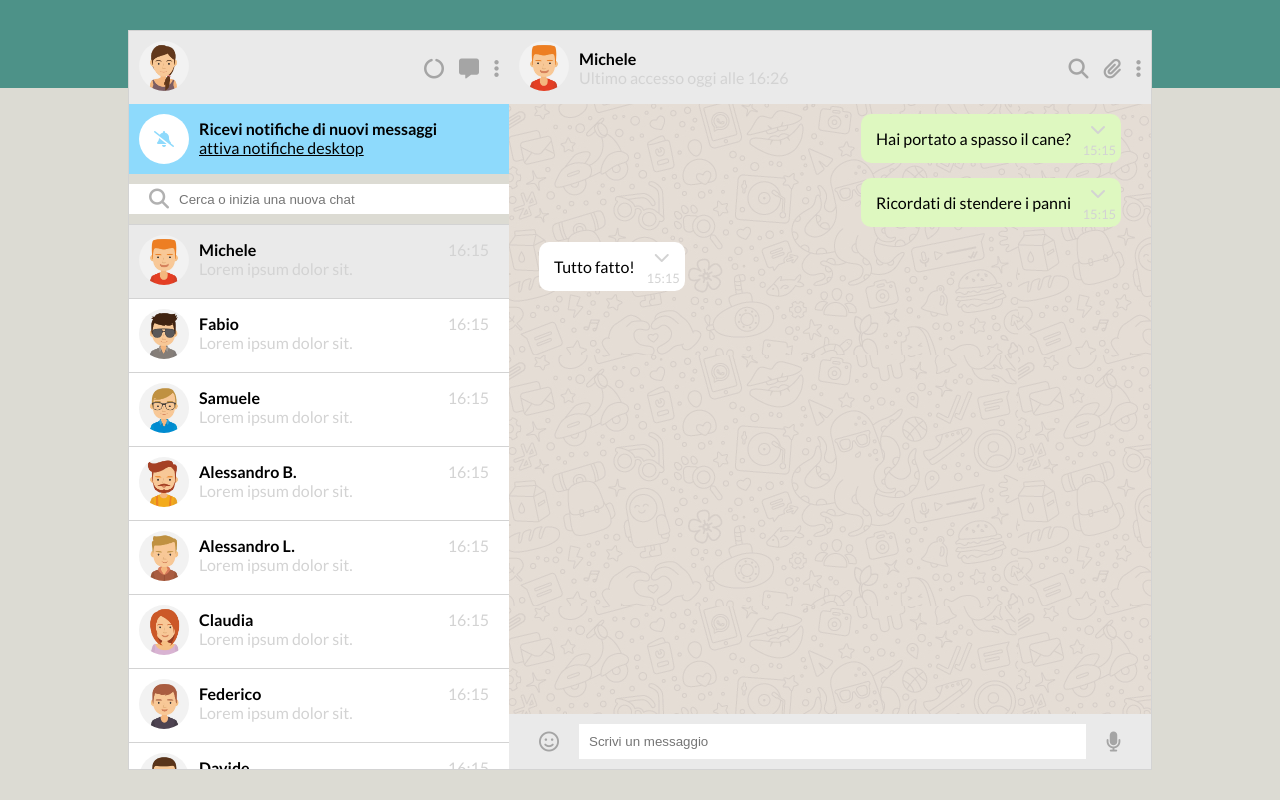
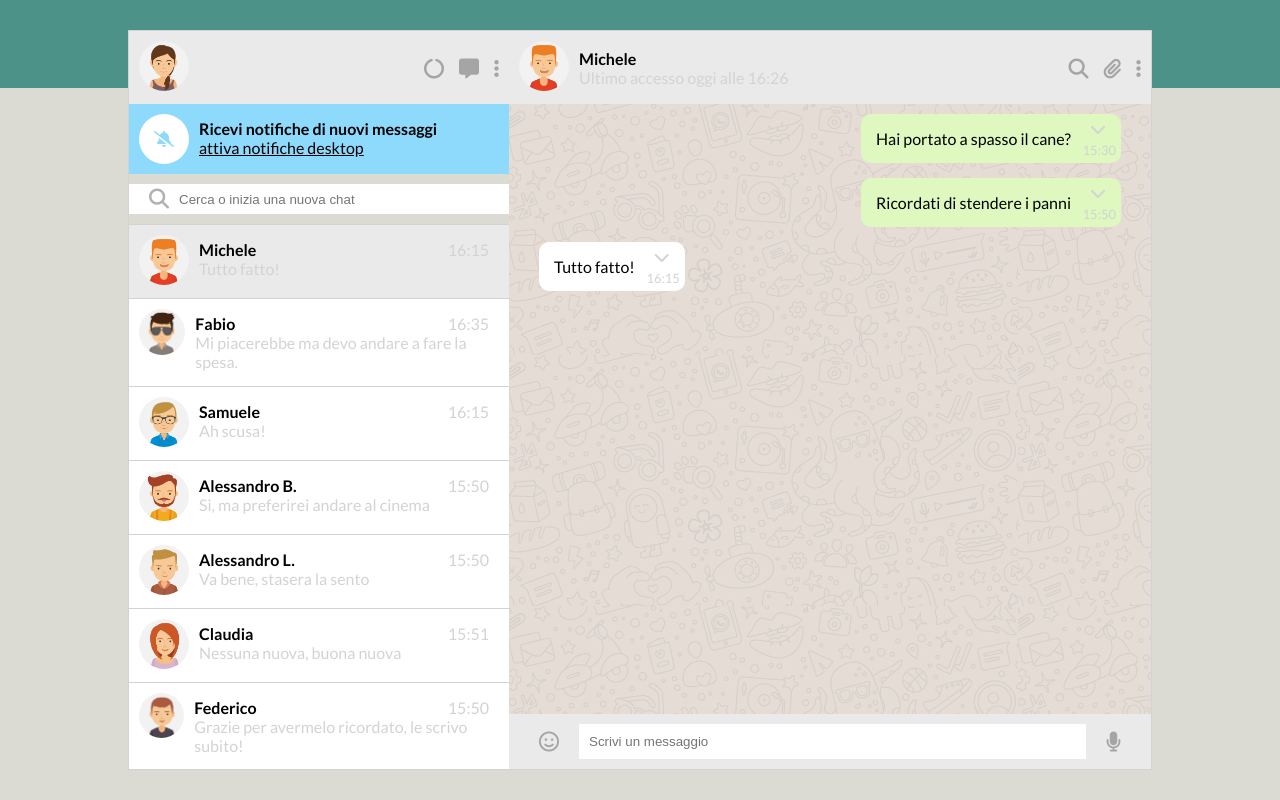
Before and after one commit to LuigiRiva99/vue-boolzapp, a plain HTML site: page index.html in a window 1280 px wide. Drawn offline with nearby package versions, Linux system fonts and the light colour scheme.

Commit message:
ADD: MILESTONE 5, last message and hour shown on contact list

```diff
--- a/index.html
+++ b/index.html
@@ -68,9 +68,9 @@
                                 <div class="card-body">
                                     <div class="name-time flex">
                                         <div class="name">{{element.name}}</div>
-                                        <div class="time">16:15</div>
+                                        <div class="time">{{element.messages[element.messages.length - 1].date.slice(11,16)}}</div>
                                     </div>
-                                    <p class="card-subheading">Lorem ipsum dolor sit.</p>
+                                    <p class="card-subheading">{{element.messages[element.messages.length - 1].message}}</p>
                                 </div>
                             </li>
                             <!-- <li class="card friend flex">
@@ -192,7 +192,7 @@
                             class="message"
                             :class="el.status === 'sent' ? 'sent' : 'received'"
                             >
-                                <p>{{el.message}}</p>
+                                <p class="msg_of">{{el.message}}</p>
                                 <div class="message-arrow" @click="openMessageMenu(i)">
                                     <i class="fa-solid fa-chevron-down" ></i>
                                 </div>
@@ -200,7 +200,7 @@
                                     <a>Message Info</a>
                                     <a @click.stop="deleteMessage">Delete</a>
                                 </div>
-                                <div class="message-time">15:15</div>
+                                <div class="message-time">{{el.date.slice(11,16)}}</div>
                             </li>
                             <!-- <li class="message received">
                                 <p>Lorem, ipsum dolor sit amet consectetur adipisicing elit. Rerum vitae nostrum odit iusto, architecto eaque inventore doloribus nobis corporis quam reiciendis quisquam repellat quo alias deleniti repellendus, accusantium aut commodi?</p>
--- a/js/app.js
+++ b/js/app.js
@@ -212,5 +212,5 @@ createApp({
     deleteMessage() {
         this.contacts[this.currentIndex].messages.splice(this.currentIndexMessage,1)
     }
-  }
+  },
 }).mount('#app')
--- a/style.css
+++ b/style.css
@@ -224,6 +224,10 @@ input {
     gap: 15px;
 }
 
+.msg_of {
+    overflow-wrap: anywhere;
+}
+
 .chat-window .message {
     padding: 15px;
     padding-right: 50px;
```
